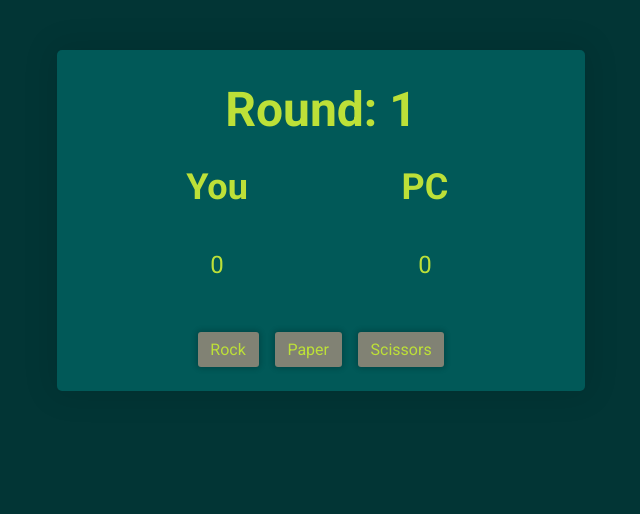
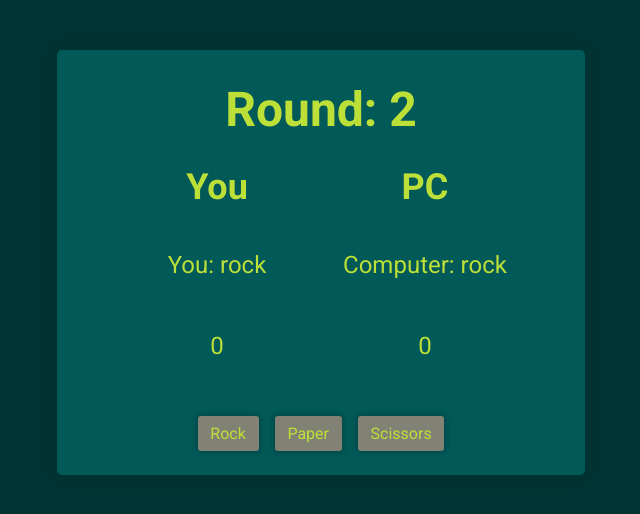
Before and after one commit to Dores12/rock-paper-scissors, a plain HTML site: page index.html in a window 1280 px wide. Both pictures are taken after a click on the button "Rock". Shown: the whole page, without its empty margins (319-959 px from the left). Drawn offline with Linux system fonts and the light colour scheme.

Commit message:
set round counter

```diff
--- a/index.html
+++ b/index.html
@@ -16,6 +16,8 @@
             <h1 class="round">Round: 1</h1>
             <h2>You</h2>
             <h2>PC</h2>
+            <p class="mychoice"></p>
+            <p class="computerchoice"></p>
             <p class="myscore">0</p>
             <p class="computerscore">0</p>
         </div>
--- a/script.js
+++ b/script.js
@@ -28,6 +28,12 @@ function playRound (computerChoice, myChoice) {
     }
 }
 
+function newGame () {
+    myScore = 0;
+    computerScore = 0;
+    getRoundNum = 1;
+}
+
 
 let myScoreElement = document.querySelector(".myscore");
 let computerScoreElement = document.querySelector(".computerscore");
@@ -54,9 +60,13 @@ button.forEach(button => {
             computerScore += 1;
         }
 
+        getRoundNum++;
         computerScoreElement.textContent = computerScore;
         myScoreElement.textContent = myScore;
 
+        document.querySelector(".mychoice").textContent = "You: " + myChoice;
+        document.querySelector(".computerchoice").textContent = "Computer: " + computerChoice;
+        document.querySelector(".round").textContent = "Round: " + getRoundNum;
 
     })
 })
```
